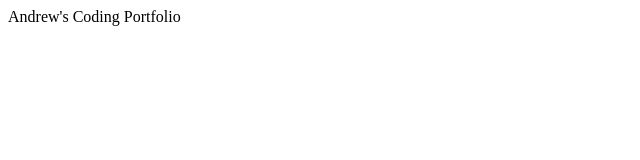
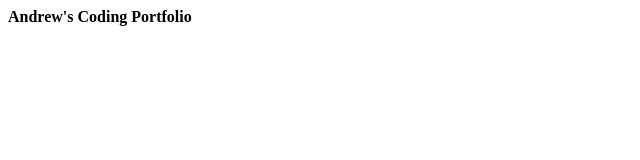
Before and after one commit to A-Wolo/a-wolo.github.io, a plain HTML site: page index.html in a window 1280 px wide. Shown: the full height of the page, 0-640 px from the left. Drawn offline with Linux system fonts and the light colour scheme.

Commit message:
Update index.html

```diff
--- a/index.html
+++ b/index.html
@@ -6,6 +6,6 @@
     </head>
     <body>
 
-Andrew's Coding Portfolio
+        <strong>Andrew's Coding Portfolio</strong>
     </body>
 </html>
```
